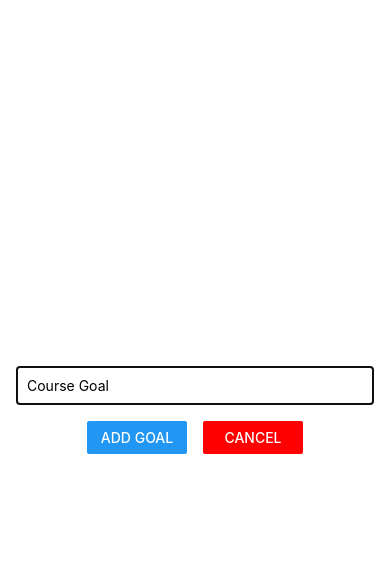
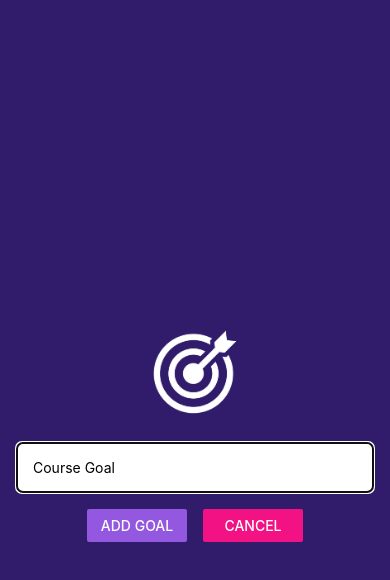
Before and after one commit to tatteddev/RNCourse, a React Native app in the folder RNCourse/: screen / in a window 390 px wide. Both pictures are taken after a click on the button "ADD NEW GOAL". Shown: the top 580 px of the page. Built offline with nearby package versions, Linux system fonts and the light colour scheme.

Commit message:
styling. last commit

```diff
--- a/RNCourse/App.js
+++ b/RNCourse/App.js
@@ -1,4 +1,5 @@
-import { Button, StyleSheet, TextInput, View, FlatList } from "react-native";
+import { Button, StyleSheet, View, FlatList } from "react-native";
+import { StatusBar } from "expo-status-bar";
 import { useState } from "react";
 import GoalItem from "./components/GoalItem";
 import GoalInput from "./components/GoalInput";
@@ -14,8 +15,14 @@
   }
 
   return (
+    <>
+      <StatusBar style="light" />
       <View style={styles.appContainer}>
-      <Button title="Add New Goal" color="#5e0acc" onPress={() => setIsAddMode(true)} />
+        <Button
+          title="Add New Goal"
+          color="#8843e2"
+          onPress={() => setIsAddMode(true)}
+        />
         <GoalInput
           setCourseGoals={setCourseGoals}
           courseGoals={courseGoals}
@@ -40,6 +47,7 @@
           />
         </View>
       </View>
+    </>
   );
 }
 
@@ -52,13 +60,4 @@
   goalList: {
     flex: 5,
   },
-  goalItem: {
-    margin: 8,
-    padding: 8,
-    borderRadius: 6,
-    backgroundColor: "#5e0acc",
-  },
-  goalText: {
-    color: "#ffffff",
-  },
 });
--- a/RNCourse/app.json
+++ b/RNCourse/app.json
@@ -6,6 +6,7 @@
     "orientation": "portrait",
     "icon": "./assets/icon.png",
     "userInterfaceStyle": "light",
+    "backgroundColor": "#1e085a",
     "splash": {
       "image": "./assets/splash.png",
       "resizeMode": "contain",
--- a/RNCourse/components/GoalInput.js
+++ b/RNCourse/components/GoalInput.js
@@ -1,4 +1,11 @@
-import { TextInput, View, Button, StyleSheet, Modal } from "react-native";
+import {
+  TextInput,
+  View,
+  Button,
+  StyleSheet,
+  Modal,
+  Image,
+} from "react-native";
 import { useState } from "react";
 
 function GoalInput(props) {
@@ -19,6 +26,7 @@
   return (
     <Modal visible={props.visible} animationType="slide">
       <View style={styles.inputContainer}>
+        <Image style={styles.image} source={require("../assets/images/goal.png")} />
         <TextInput
           placeholder="Course Goal"
           value={enteredGoal}
@@ -27,10 +35,10 @@
         />
         <View style={styles.buttonContainer}>
           <View style={styles.button}>
-            <Button title="Add Goal" onPress={addGoalHandler} />
+            <Button title="Add Goal" onPress={addGoalHandler} color="#9357e0" />
           </View>
           <View style={styles.button}>
-            <Button title="Cancel" color="red" onPress={props.onCancel} />
+            <Button title="Cancel" color="#f21283" onPress={props.onCancel} />
           </View>
         </View>
       </View>
@@ -43,16 +51,16 @@
     flex: 1,
     justifyContent: "center",
     alignItems: "center",
-    marginBottom: 24,
-    borderBottomWidth: 1,
     padding: 16,
-    borderBottomColor: "#cccccc",
+    backgroundColor: "#311b6b",
   },
   textInput: {
     borderWidth: 1,
     borderColor: "#cccccc",
+    borderRadius: 6,
     width: "100%",
-    padding: 10,
+    padding: 16,
+    backgroundColor: "#ffffff",
   },
   buttonContainer: {
     flexDirection: "row",
@@ -61,7 +69,12 @@
     width: 100,
     marginHorizontal: 8,
     marginTop: 16,
-  }
+  },
+  image: {
+    width: 100,
+    height: 100,
+    margin: 20,
+  },
 });
 
 export default GoalInput;
```
Also changed, not shown: RNCourse/assets/images/goal.png (added). Lines whose indentation alone changed are shown as unchanged.
